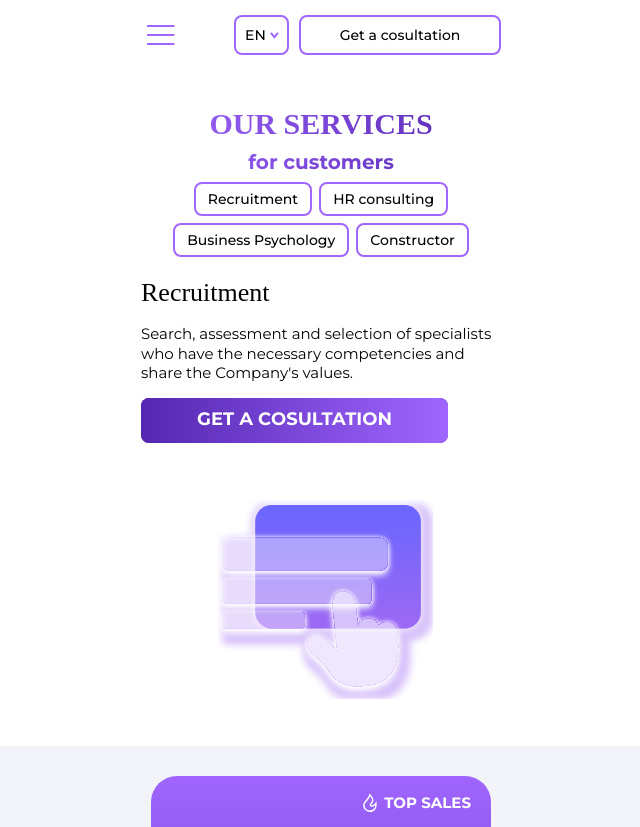
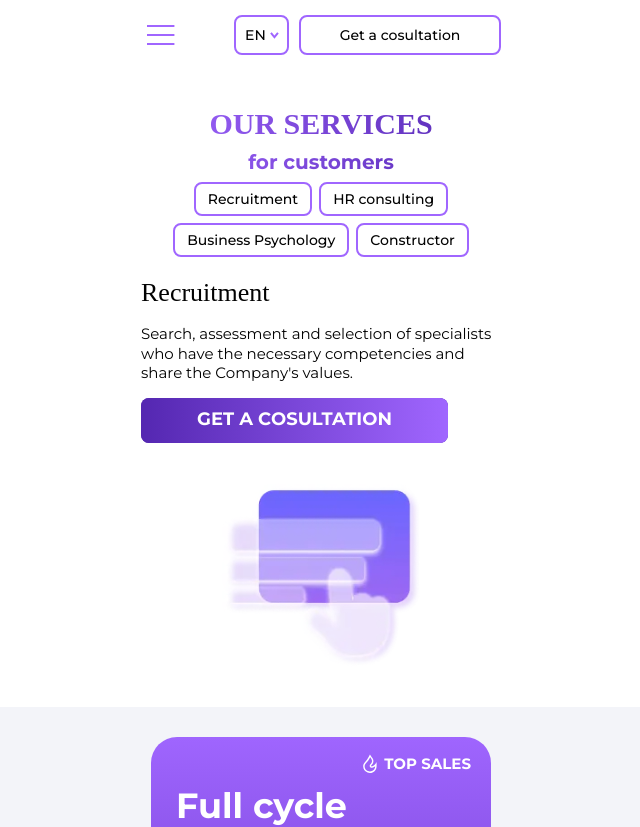
Before and after one commit to Oknehcvotil/mi-website, a React (Vite) app: page /en/services/for-clients in a window 1280 px wide. Shown: the top 827 px of the page, without its empty margins (319-959 px from the left). Built offline with nearby package versions, Linux system fonts and the light colour scheme; a web font is replaced by a local one.

Commit message:
Img
Return intu webp as SVG with drop shadow not working

```diff
--- a/src/components/ServicesPages/ServicesHero/ServicesHero.styled.ts
+++ b/src/components/ServicesPages/ServicesHero/ServicesHero.styled.ts
@@ -70,7 +70,7 @@ export const HeroImgCont = styled(motion.div)`
 
   &.hero-for-clients-img--cont {
     img {
-      max-width: 265px;
+      max-width: 200px;
     }
   }
 
--- a/src/components/ServicesPages/ServicesHero/ServicesHero.tsx
+++ b/src/components/ServicesPages/ServicesHero/ServicesHero.tsx
@@ -69,12 +69,22 @@ const ServicesHero = ({ content }: ServicesHeroProps) => {
           variants={reduce ? undefined : imgVariants}
           className={`hero-${className}-img--cont`}
         >
-          <img
-            src={`${image.basePath}.${image.ext ?? "svg"}`}
-            alt={t(image.altKey)}
-            loading="eager"
-            decoding="async"
-          />
+          <picture>
+            <source
+              srcSet={`${image.basePath}@3x.${image.ext ?? "webp"}`}
+              media="(min-resolution: 3dppx)"
+            />
+            <source
+              srcSet={`${image.basePath}@2x.${image.ext ?? "webp"}`}
+              media="(min-resolution: 2dppx)"
+            />
+            <img
+              src={`${image.basePath}.${image.ext ?? "webp"}`}
+              alt={t(image.altKey)}
+              loading="eager"
+              decoding="async"
+            />
+          </picture>
         </HeroImgCont>
       </Container>
     </HeroSectionWrap>
```
